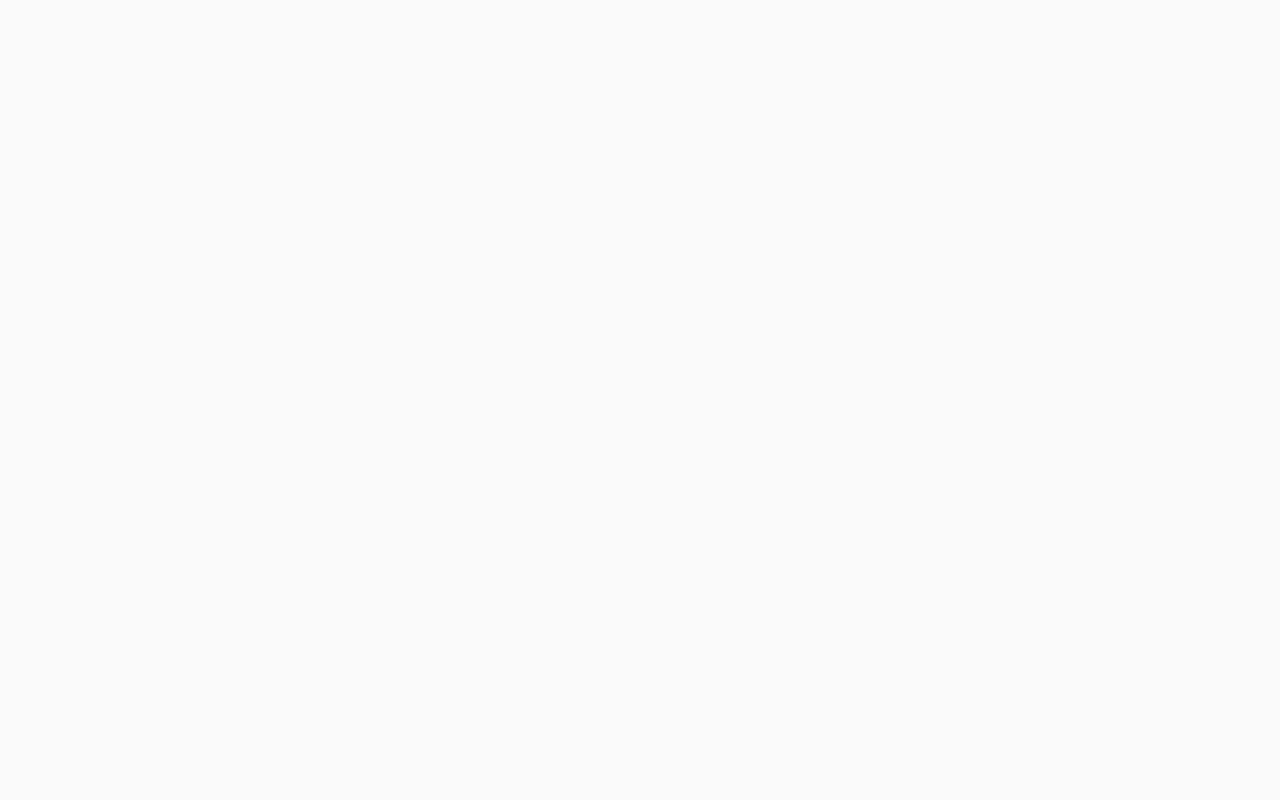
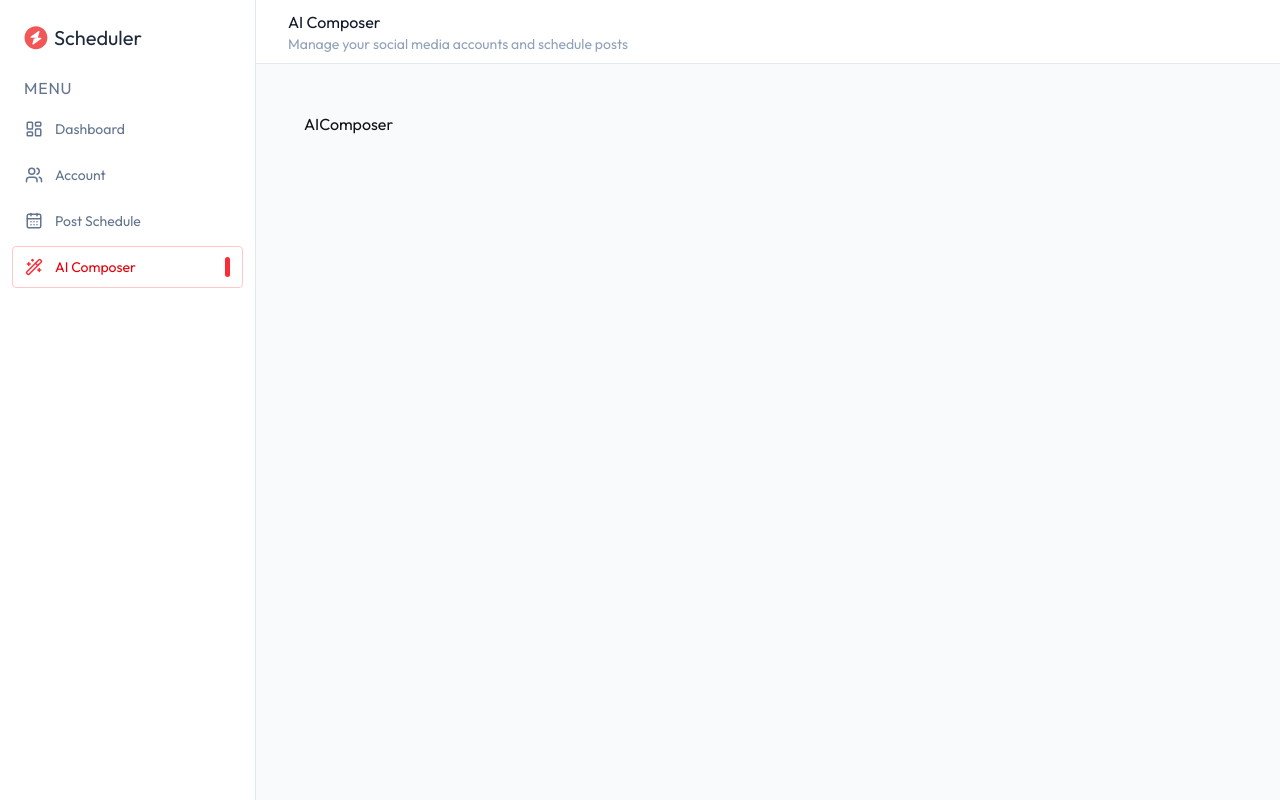
Before and after one commit to TanvirHassan369/Social-Media-Automation-Platform, a React (Vite) app in the folder client/: page /ai-composer in a window 1280 px wide. Before the commit this address had no page. Built offline with nearby package versions, Linux system fonts and the light colour scheme.

Commit message:
Creating a side bar and link with other pages also

```diff
--- a/client/src/App.tsx
+++ b/client/src/App.tsx
@@ -1,6 +1,11 @@
 import { Route, Routes } from "react-router-dom";
 import Home from "./pages/Home";
 import Login from "./pages/Login";
+import Layout from "./components/Layout";
+import AIComposer from "./pages/AIComposer";
+import Dashboard from "./pages/Dashboard";
+import Accounts from "./pages/Accounts";
+import Scheduler from "./pages/Scheduler";
 
 export default function App() {
     return (
@@ -8,6 +13,12 @@
             <Routes>
                 <Route path="/" element={<Home />} />
                 <Route path="/login" element={<Login />} />
+                <Route element={<Layout />}>
+                    <Route path="/dashboard" element={<Dashboard />} />
+                    <Route path="/accounts" element={<Accounts />} />
+                    <Route path="/schedule" element={<Scheduler />} />
+                    <Route path="/ai-composer" element={<AIComposer />} />
+                </Route>
             </Routes>
         </>
     );
--- /dev/null
+++ b/client/src/components/Layout.tsx
@@ -0,0 +1,54 @@
+import { useState } from "react";
+import Sidebar from "./Sidebar";
+import { Outlet, useLocation } from "react-router-dom";
+import { MenuIcon } from "lucide-react";
+
+const pageTitles: Record<string, string> = {
+  "/dashboard": "Dashboard",
+  "/accounts": "Social Accounts",
+  "/schedule": "Post Schedule",
+  "/ai-composer": "AI Composer",
+};
+const Layout = () => {
+  const location = useLocation();
+  const currentPath = location.pathname.toLowerCase().replace(/\/$/, "");
+  const title = pageTitles[currentPath] || "Social AI";
+  const [isMobileSidebarOpen, setIsMobileSidebarOpen] = useState(false);
+  return (
+    <div className="flex h-screen bg-slate-50">
+      {/* {Mobile Overlay} */}
+      {isMobileSidebarOpen && (
+        <div
+          className="fixed inset-0 bg-slate-900/50 z-40 md:hidden"
+          onClick={() => setIsMobileSidebarOpen(false)}
+        ></div>
+      )}
+      <Sidebar
+        isOpen={isMobileSidebarOpen}
+        setIsOpen={setIsMobileSidebarOpen}
+      />
+      <div className="flex flex-1 flex-col overflow-hidden">
+        {/* {Top Bar} */}
+        <header className="h-16 bg-white border-b border-slate-200 flex items-center justify-between px-4 sm:px-6 lg:px-8">
+          <button
+            className="md:hidden p-2 -ml-2 text-slate-500 "
+            onClick={() => setIsMobileSidebarOpen(true)}
+          >
+            <MenuIcon className="size-6" />
+          </button>
+
+          <div>
+            <h1 className="text-slate-900">{title}</h1>
+            <p className="text-sm text-slate-400 hidden sm:block">
+              Manage your social media accounts and schedule posts
+            </p>
+          </div>
+        </header>
+        <main className="flex-1 overflow-auto p-4 sm:p-6 md:p-8 xl:p-12">
+          <Outlet />
+        </main>
+      </div>
+    </div>
+  );
+};
+export default Layout;
--- /dev/null
+++ b/client/src/components/Sidebar.tsx
@@ -0,0 +1,76 @@
+import {
+  CalendarDaysIcon,
+  LayoutDashboardIcon,
+  UsersIcon,
+  Wand2Icon,
+} from "lucide-react";
+import { NavLink, useLocation } from "react-router-dom";
+const Sidebar = ({
+  isOpen,
+  setIsOpen,
+}: {
+  isOpen: boolean;
+  setIsOpen: (val: boolean) => void;
+}) => {
+  const location = useLocation();
+  const navItems = [
+    { name: "Dashboard", icon: LayoutDashboardIcon, path: "/dashboard" },
+    { name: "Account", icon: UsersIcon, path: "/accounts" },
+    { name: "Post Schedule", icon: CalendarDaysIcon, path: "/schedule" },
+    { name: "AI Composer", icon: Wand2Icon, path: "/ai-composer" },
+  ];
+  return (
+    <div
+      className={`fixed inste-y-0 left-0 z-50 w-64 bg-white border-r border-slate-200
+        flex flex-col h-full transform transition-transform duration-300 ease-in-out
+        md:relative md:translate-x-0
+        ${isOpen ? "translate-x-0" : "-translate-x-full"}`}
+    >
+      {/* {Logo} */}
+      <div className="p-6 pb-4">
+        <div className="text-xl traking-tight text-slate-800 flex items-center gap-1.5">
+          <img src="/logo.svg" alt="logo" className="size-6" />
+          Scheduler
+        </div>
+      </div>
+
+      {/* {Nav section lable} */}
+      <div className="px-6 py-2">
+        <span className=" text-slate-500 uppercase tracking-wider">Menu</span>
+      </div>
+
+      {/* {Nav links} */}
+      <nav className="flex-1 px-3 space-y-1">
+        {navItems.map((item) => {
+          const isActive = location.pathname === item.path;
+
+          return (
+            <NavLink
+              key={item.name}
+              to={item.path}
+              end={item.path === "/dashboard"}
+              onClick={() => setIsOpen(false)}
+              className={`flex items-center gap-3 px-3 py-2.5 rounded text-sm
+              transition-all duration-150 border ${isActive ? "border-red-50 text-red-600 border-red-200" : "text-slate-500 hover:bg-slate-50 border-transparent hover:text-slate-700"}`}
+            >
+              <item.icon
+                className={`size-4.5 shrink-0 ${isActive ? "text-red-500" : "text-slate-500"}`}
+              />
+              {item.name}
+              {isActive && (
+                <span
+                  className="ml-auto w-[5px] h-5 rounded-full
+              bg-red-500"
+                />
+              )}
+            </NavLink>
+          );
+        })}
+      </nav>
+      {/* {User Footer} */}
+
+
+    </div>
+  );
+};
+export default Sidebar;
--- /dev/null
+++ b/client/src/pages/AIComposer.tsx
@@ -0,0 +1,6 @@
+const AIComposer = () => {
+  return (
+    <div>AIComposer</div>
+  )
+}
+export default AIComposer
--- /dev/null
+++ b/client/src/pages/Accounts.tsx
@@ -0,0 +1,6 @@
+const Accounts = () => {
+  return (
+    <div>Accounts</div>
+  )
+}
+export default Accounts
--- /dev/null
+++ b/client/src/pages/Dashboard.tsx
@@ -0,0 +1,9 @@
+import React from 'react'
+
+const Dashboard = () => {
+  return (
+    <div>Dashboard</div>
+  )
+}
+
+export default Dashboard
--- /dev/null
+++ b/client/src/pages/Scheduler.tsx
@@ -0,0 +1,6 @@
+const Scheduler = () => {
+  return (
+    <div>Scheduler</div>
+  )
+}
+export default Scheduler
```
